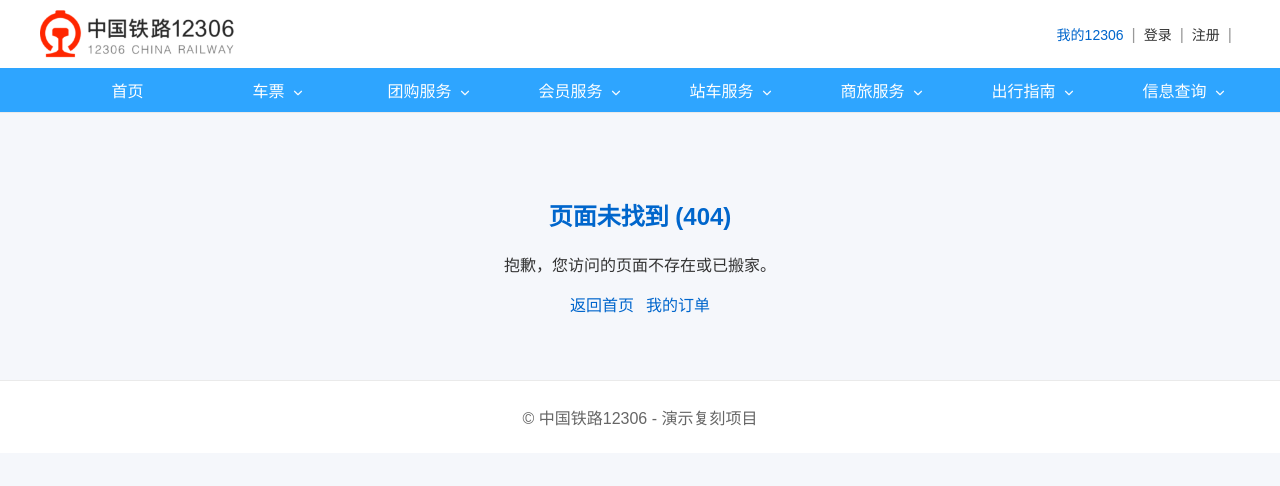
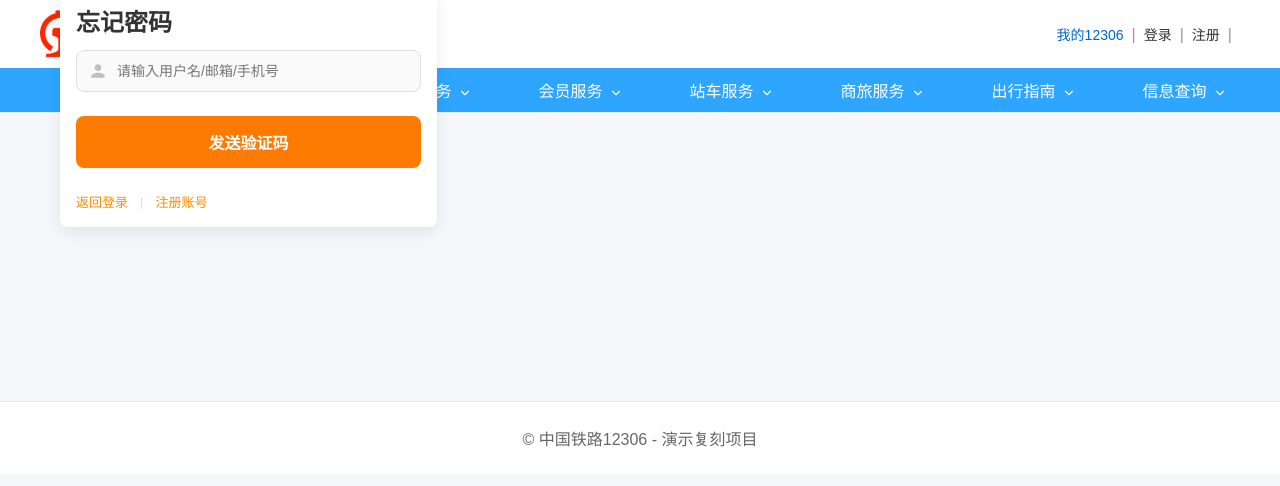
Before and after one commit to lxxxxxr-36/12306, a React (Vite) app in the folder web/: page /forgot in a window 1280 px wide. Before the commit this address had no page. Shown: the top 486 px of the page. Built offline with nearby package versions, Linux system fonts and the light colour scheme.

Commit message:
修改一些bug

```diff
--- a/web/src/App.tsx
+++ b/web/src/App.tsx
@@ -1,4 +1,4 @@
-import { NavLink, Route, Routes, useNavigate, useLocation } from 'react-router-dom'
+import { NavLink, Route, Routes, useNavigate, useLocation, Navigate } from 'react-router-dom'
 import { useEffect, useState } from 'react'
 import './App.css'
 import Home from './pages/Home'
@@ -10,7 +10,7 @@
 import NotFound from './pages/NotFound'
 import Standby from './pages/Standby'
 import Register from './pages/Register'
-/* ForgotPassword 已移除 */
+import ForgotPassword from './pages/ForgotPassword'
 import { useSession } from './hooks/useSession'
 import { logout } from './services/auth'
 import ConfirmOrder from './pages/ConfirmOrder'
@@ -89,8 +89,8 @@
                 <span>团购服务<CaretDown /></span>
                 <div className={"dropdown" + (openMenu === 'group' ? " open" : "")}>
                   <div className="dd-grid dd-2">
-                    <div className="dd-col"><NavLink to="/stub/group_worker" className="dd-item" onClick={() => setOpenMenu(null)}>务工人员</NavLink></div>
-                    <div className="dd-col"><NavLink to="/stub/group_student" className="dd-item" onClick={() => setOpenMenu(null)}>学生团体</NavLink></div>
+                    <div className="dd-col"><NavLink to="/group?tab=worker" className="dd-item" onClick={() => setOpenMenu(null)}>务工人员</NavLink></div>
+                    <div className="dd-col"><NavLink to="/group?tab=student" className="dd-item" onClick={() => setOpenMenu(null)}>学生团体</NavLink></div>
                   </div>
                 </div>
               </div>
@@ -238,18 +238,20 @@
           <Route path="/" element={<Home />} />
           <Route path="/login" element={<Login />} />
           <Route path="/register" element={<Register />} />
-          {/* 忘记密码路由已删除 */}
+          <Route path="/forgot" element={<ForgotPassword />} />
           <Route path="/results" element={<Results />} />
           <Route path="/orders" element={<ProtectedRoute><Orders /></ProtectedRoute>} />
           <Route path="/checkout/:id" element={<ProtectedRoute><ConfirmOrder /></ProtectedRoute>} />
           <Route path="/standby" element={<Standby />} />
           <Route path="/my/*" element={<ProtectedRoute><PersonalCenter /></ProtectedRoute>} />
           <Route path="/member" element={<ProtectedRoute><MemberCenter /></ProtectedRoute>} />
-          <Route path="/group" element={<ProtectedRoute><GroupService /></ProtectedRoute>} />
+          <Route path="/group" element={<GroupService />} />
           <Route path="/station" element={<ProtectedRoute><StationService /></ProtectedRoute>} />
           <Route path="/business" element={<ProtectedRoute><BusinessService /></ProtectedRoute>} />
           <Route path="/guide" element={<TravelGuide />} />
           <Route path="/info" element={<InfoQuery />} />
+          <Route path="/stub/group_worker" element={<Navigate to="/group?tab=worker" replace />} />
+          <Route path="/stub/group_student" element={<Navigate to="/group?tab=student" replace />} />
           <Route path="/stub/:slug" element={<StubPage />} />
           <Route path="*" element={<NotFound />} />
         </Routes>
--- a/web/src/pages/ForgotPassword.tsx
+++ b/web/src/pages/ForgotPassword.tsx
@@ -1,96 +1,87 @@
-import React, { useState } from 'react'
-import { useNavigate } from 'react-router-dom'
-import { requestPasswordReset, resetPassword } from '../services/auth'
-import './login.css'
+import React, { useState } from 'react';
+import { useNavigate } from 'react-router-dom';
+import { requestPasswordReset, resetPassword } from '../services/auth';
+import './login.css';
 
 const ForgotPassword: React.FC = () => {
-  const navigate = useNavigate()
-  const [step, setStep] = useState<'request' | 'reset'>('request')
-  const [account, setAccount] = useState('')
-  const [code, setCode] = useState('')
-  const [serverCode, setServerCode] = useState('')
-  const [newPassword, setNewPassword] = useState('')
-  const [confirmPassword, setConfirmPassword] = useState('')
-  const [showPwd, setShowPwd] = useState(false)
-  const [showConfirm, setShowConfirm] = useState(false)
-  const [error, setError] = useState('')
-  const [success, setSuccess] = useState('')
+  const navigate = useNavigate();
+  const [step, setStep] = useState<1|2>(1);
+  const [account, setAccount] = useState('');
+  const [code, setCode] = useState('');
+  const [newPwd, setNewPwd] = useState('');
+  const [confirmPwd, setConfirmPwd] = useState('');
+  // 页面不展示验证码，不再使用 serverCodeHint
+  // 不在页面展示验证码；开发模式下输出到终端
+  const [error, setError] = useState('');
+  const [success, setSuccess] = useState('');
 
-  const handleRequest = async (e: React.FormEvent) => {
-    e.preventDefault()
-    setError('')
-    setSuccess('')
-    const res = await requestPasswordReset({ account })
-    if (!res.ok) { setError(res.message || '发送验证码失败'); return }
-    setServerCode(res.code || '')
-    setStep('reset')
+  const sendCode = async () => {
+    setError(''); setSuccess('');
+    if (!account) { setError('请输入用户名/邮箱/手机号'); return; }
+    const res = await requestPasswordReset({ account });
+    if (!res.ok) { setError(res.message || '发送验证码失败'); return; }
+    if (import.meta.env.DEV && res.code) {
+      try {
+        await fetch('/__dev/log-code', {
+          method: 'POST',
+          headers: { 'Content-Type': 'application/json' },
+          body: JSON.stringify({ account, code: res.code }),
+        });
+      } catch (e) { void e; }
+      console.info('演示验证码已发送到终端');
     }
+    setStep(2);
+  };
 
-  const handleReset = async (e: React.FormEvent) => {
-    e.preventDefault()
-    setError('')
-    setSuccess('')
-    if (!account || !code || !newPassword || !confirmPassword) { setError('请填写账号、验证码与两次密码'); return }
-    if (newPassword.length < 6) { setError('新密码至少6位'); return }
-    if (newPassword !== confirmPassword) { setError('两次输入的密码不一致'); return }
-    const res = await resetPassword({ account, code, newPassword })
-    if (!res.ok) { setError(res.message || '重置失败'); return }
-    setSuccess('重置成功，正在跳转登录页')
-    setTimeout(() => { navigate('/login') }, 800)
-  }
+  const submitReset = async () => {
+    setError(''); setSuccess('');
+    if (!code) { setError('请输入验证码'); return; }
+    if (!newPwd || newPwd.length < 6) { setError('新密码至少6位'); return; }
+    if (newPwd !== confirmPwd) { setError('两次输入的密码不一致'); return; }
+    const res = await resetPassword({ account, code, newPassword: newPwd });
+    if (!res.ok) { setError(res.message || '重置失败'); return; }
+    setSuccess('密码重置成功，即将跳转登录页');
+    setTimeout(() => navigate('/login'), 800);
+  };
 
   return (
     <div className="login-page">
       <div className="login-card">
-        {step === 'request' ? (
-          <>
-            <h2 style={{ margin: '0 0 12px' }}>找回密码</h2>
-            <form className="form" onSubmit={handleRequest}>
-              <div className="form-item">
-                <input type="text" placeholder="用户名/邮箱/手机号" value={account} onChange={e => setAccount(e.target.value)} />
-              </div>
+        <h2 style={{margin:'0 0 12px'}}>忘记密码</h2>
+        {step === 1 ? (
+          <div className="form">
+            <div className="form-item"><input type="text" placeholder="请输入用户名/邮箱/手机号" value={account} onChange={e=>setAccount(e.target.value)} /></div>
+            {error && <div className="error">{error}</div>}
+            <button className="primary" onClick={sendCode}>发送验证码</button>
             <div className="form-meta">
               <div className="links">
-                  <a href="#" onClick={(e) => { e.preventDefault(); navigate('/login') }}>返回登录</a>
+                <a href="#" onClick={(e)=>{e.preventDefault(); navigate('/login')}}>返回登录</a>
+                <span className="divider">|</span>
+                <a href="#" onClick={(e)=>{e.preventDefault(); navigate('/register')}}>注册账号</a>
               </div>
             </div>
+          </div>
+        ) : (
+          <div className="form">
+            <div className="form-item"><input type="text" placeholder="验证码" value={code} onChange={e=>setCode(e.target.value)} /></div>
+            {/* 验证码不在页面显示，已在开发模式输出到终端 */}
+            <div className="form-item password"><input type="password" placeholder="新密码" value={newPwd} onChange={e=>setNewPwd(e.target.value)} /></div>
+            <div className="form-item password"><input type="password" placeholder="确认新密码" value={confirmPwd} onChange={e=>setConfirmPwd(e.target.value)} /></div>
             {error && <div className="error">{error}</div>}
             {success && <div className="success">{success}</div>}
-              <button type="submit" className="primary">发送验证码</button>
-            </form>
-          </>
-        ) : (
-          <>
-            <h2 style={{ margin: '0 0 12px' }}>输入验证码并重置密码</h2>
-            <form className="form" onSubmit={handleReset}>
-              {serverCode && <div className="success">验证码：{serverCode}</div>}
-              <div className="form-item">
-                <input type="text" placeholder="验证码" value={code} onChange={e => setCode(e.target.value)} />
-              </div>
-              <div className="form-item password">
-                <input type={showPwd ? 'text' : 'password'} placeholder="新密码" value={newPassword} onChange={e => setNewPassword(e.target.value)} />
-                <button type="button" className="toggle" onClick={() => setShowPwd(s => !s)}>{showPwd ? '隐藏' : '显示'}</button>
-              </div>
-              <div className="form-item password">
-                <input type={showConfirm ? 'text' : 'password'} placeholder="确认新密码" value={confirmPassword} onChange={e => setConfirmPassword(e.target.value)} />
-                <button type="button" className="toggle" onClick={() => setShowConfirm(s => !s)}>{showConfirm ? '隐藏' : '显示'}</button>
-              </div>
+            <button className="primary" onClick={submitReset}>提交重置</button>
             <div className="form-meta">
               <div className="links">
-                  <a href="#" onClick={(e) => { e.preventDefault(); setStep('request'); setError(''); setSuccess('') }}>重新发送</a>
+                <a href="#" onClick={(e)=>{e.preventDefault(); setStep(1)}}>返回上一步</a>
                 <span className="divider">|</span>
-                  <a href="#" onClick={(e) => { e.preventDefault(); navigate('/login') }}>返回登录</a>
+                <a href="#" onClick={(e)=>{e.preventDefault(); navigate('/login')}}>返回登录</a>
               </div>
             </div>
-              {error && <div className="error">{error}</div>}
-              {success && <div className="success">{success}</div>}
-              <button type="submit" className="primary">确认重置</button>
-            </form>
-          </>
+          </div>
         )}
       </div>
     </div>
-  )
-}
+  );
+};
 
-export default ForgotPassword
+export default ForgotPassword;
```
Lines whose indentation alone changed are shown as unchanged.
